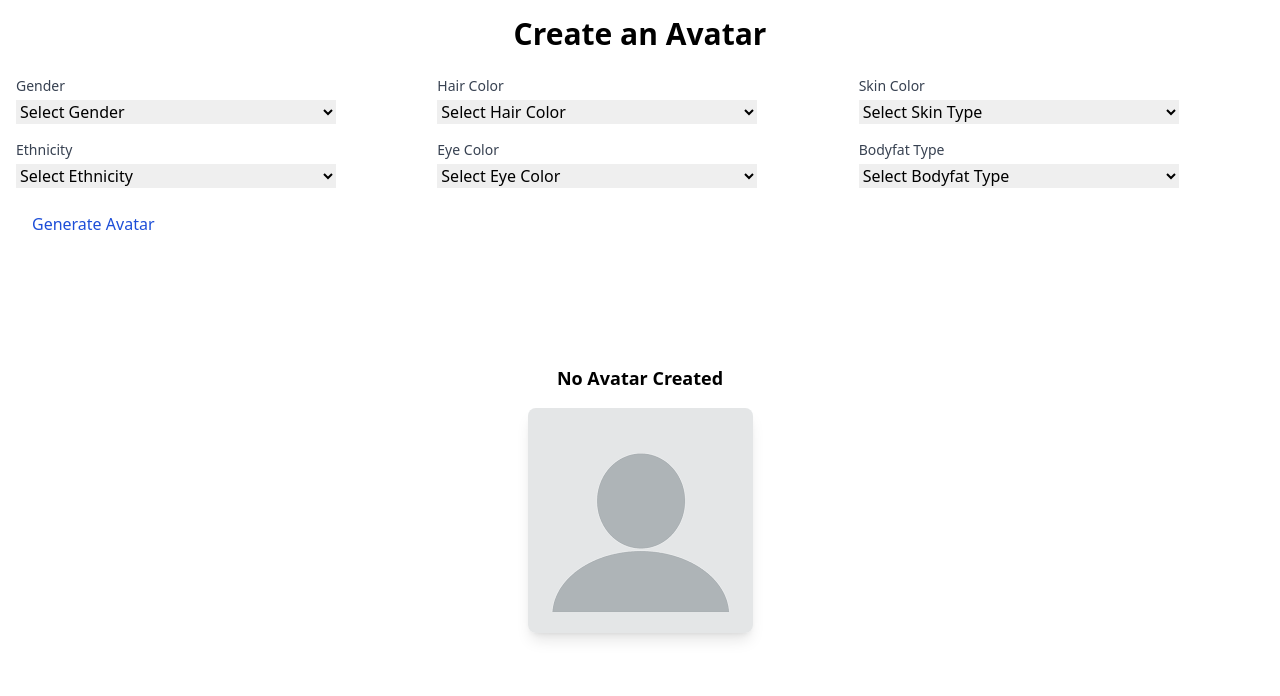
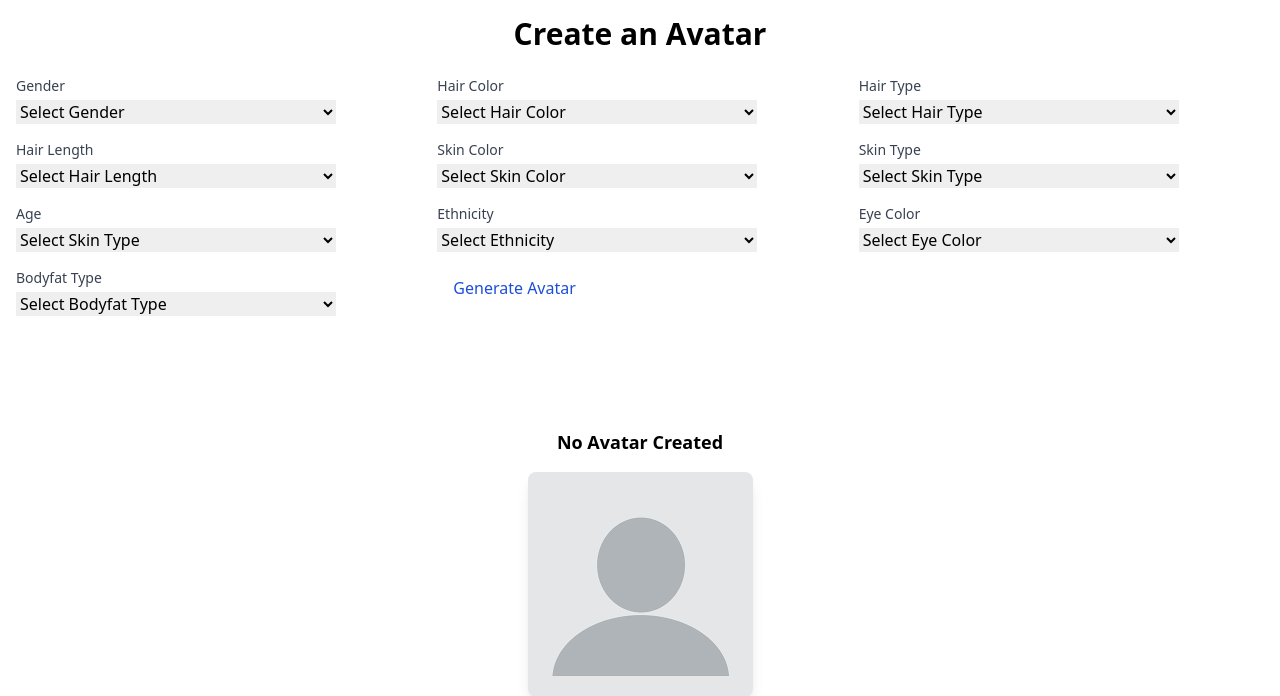
Before and after one commit to TylerGilman/SafeFace, a Django app: page / in a window 1280 px wide. Shown: the top 696 px of the page. Run offline with Django 5.2, Linux system fonts and the light colour scheme; some libraries are stand-ins or nearby versions.

Commit message:
improved form

```diff
--- a/create_face/templates/avatar_display.html
+++ b/create_face/templates/avatar_display.html
@@ -1,5 +1,5 @@
 {% block content %}
-  <button hx-post="create" hx-swap="outerHTML" hx-indicator="#ball" hx-vals='js:{gender: getGender(), hair_color: getHairColor(), skin_type: getSkinType(), eye_color: getEyeColor(), gender: getGender(), bodyfat: getBodyfat(), ethnicity: getEthnicity()}' class="bg-white text-blue-700 py-2 px-4 rounded hover:bg-blue-700 hover:text-white transition duration-300">
+  <button hx-post="create" hx-swap="outerHTML" hx-indicator="#ball" hx-vals='js:{gender: getGender(), hair_color: getHairColor(), hair_type: getHairType(), hair_length: getHairLength(), skin_color: getSkinColor(), skin_type: getSkinType(), eye_color: getEyeColor(), gender: getGender(), bodyfat: getBodyfat(), age: getAge(), ethnicity: getEthnicity()}'  class="bg-white text-blue-700 py-2 px-4 rounded hover:bg-blue-700 hover:text-white transition duration-300">
     Regenerate
   </button>
   <div name="avatar" id="avatar" hx-swap="outerHTML" hx-swap-oob="true" class="text-center">
--- a/create_face/templates/index.html
+++ b/create_face/templates/index.html
@@ -30,14 +30,60 @@
     </div>
 
     <div class="form-group">
-      <label for="skin_type" class="block text-sm font-medium text-gray-700 mb-1">Skin Color</label>
+      <label for="hair_type" class="block text-sm font-medium text-gray-700 mb-1">Hair Type</label>
+      <select id="hair_type" class="select select-bordered w-full max-w-xs">
+        <option disabled selected>Select Hair Type</option>
+        <option>Curly Hair</option>
+        <option>Straight Hair</option>
+        <option>Messy Hair</option>
+        <option>Wavy Hair</option>
+      </select>
+    </div>
+
+    <div class="form-group">
+      <label for="hair_length" class="block text-sm font-medium text-gray-700 mb-1">Hair Length</label>
+      <select id="hair_length" class="select select-bordered w-full max-w-xs">
+        <option disabled selected>Select Hair Length</option>
+        <option>Very Short Hair</option>
+        <option>Short Hair</option>
+        <option>Medium Hair</option>
+        <option>Long Hair</option>
+        <option>Very Long Hair</option>
+      </select>
+    </div>
+
+    <div class="form-group">
+      <label for="skin_color" class="block text-sm font-medium text-gray-700 mb-1">Skin Color</label>
+      <select id="skin_color" class="select select-bordered w-full max-w-xs">
+        <option disabled selected>Select Skin Color</option>
+        <option>White Skin</option>
+        <option>Pale Skin</option>
+        <option>Tan Skin</option>
+        <option>Dark Skin</option>
+        <option>Very Dark Skin</option>
+      </select>
+    </div>
+
+    <div class="form-group">
+      <label for="skin_type" class="block text-sm font-medium text-gray-700 mb-1">Skin Type</label>
       <select id="skin_type" class="select select-bordered w-full max-w-xs">
         <option disabled selected>Select Skin Type</option>
-        <option>Tan Skin</option>
-        <option>Pale Skin</option>
-        <option>Gross Skin</option>
-        <option>Dark Skin</option>
-        <option>Melted Skin</option>
+        <option>Freckled Skin</option>
+        <option>Clear Skin</option>
+        <option>Pimple Skin</option>
+        <option>See-Through Skin</option>
+      </select>
+    </div>
+
+    <div class="form-group">
+      <label for="age" class="block text-sm font-medium text-gray-700 mb-1">Age</label>
+      <select id="age" class="select select-bordered w-full max-w-xs">
+        <option disabled selected>Select Skin Type</option>
+        <option>Child</option>
+        <option>Teenager</option>
+        <option>Adult</option>
+        <option>Boomer</option>
+        <option>Elderly</option>
       </select>
     </div>
 
@@ -57,17 +103,16 @@
       </select>
     </div>
 
-
     <div class="form-group">
       <label for="eye_color" class="block text-sm font-medium text-gray-700 mb-1">Eye Color</label>
       <select id="eye_color" class="select select-bordered w-full max-w-xs">
         <option disabled selected>Select Eye Color</option>
         <option>Brown Eyes</option>
         <option>Blue Eyes</option>
-        <option>Red Eyes</option>
+        <option>Gray Eyes</option>
         <option>Yellow Eyes</option>
         <option>Green Eyes</option>
-        <option>Black Eyes</option>
+        <option>Red Eyes</option>
       </select>
     </div>
 
@@ -86,7 +131,7 @@
     </div>
 
   <div id="generate_button">
-  <button  hx-post="create" hx-swap="outerHTML"  hx-indicator="#ball" hx-vals='js:{gender: getGender(), hair_color: getHairColor(), skin_type: getSkinType(), eye_color: getEyeColor(), gender: getGender(), bodyfat: getBodyfat(), ethnicity: getEthnicity()}' class="bg-white text-blue-700 py-2 px-4 rounded hover:bg-blue-700 hover:text-white transition duration-300">
+  <button  hx-post="create" hx-swap="outerHTML"  hx-indicator="#ball" hx-vals='js:{gender: getGender(), hair_color: getHairColor(), hair_type: getHairType(), hair_length: getHairLength(), skin_color: getSkinColor(), skin_type: getSkinType(), eye_color: getEyeColor(), gender: getGender(), bodyfat: getBodyfat(), age: getAge(), ethnicity: getEthnicity()}' class="bg-white text-blue-700 py-2 px-4 rounded hover:bg-blue-700 hover:text-white transition duration-300">
     Generate Avatar
   </button>
   <img id="ball" name="ball" class="htmx-indicator content-center max-w-24" src="static/images/bouncing-ball.svg"/>
@@ -94,8 +139,20 @@
 
 
   <script>
+    function getGender() {
+      return document.getElementById("gender").value;
+    }
     function getHairColor() {
       return document.getElementById("hair_color").value;
+    }
+    function getHairType() {
+      return document.getElementById("hair_type").value;
+    }
+    function getHairLength() {
+      return document.getElementById("hair_length").value;
+    }
+    function getSkinColor() {
+      return document.getElementById("skin_color").value;
     }
     function getSkinType() {
       return document.getElementById("skin_type").value;
@@ -106,8 +163,8 @@
     function getEyeColor() {
       return document.getElementById("eye_color").value;
     }
-    function getGender() {
-      return document.getElementById("gender").value;
+    function getAge() {
+      return document.getElementById("age").value;
     }
     function getBodyfat() {
       return document.getElementById("bodyfat").value;
--- a/create_face/views.py
+++ b/create_face/views.py
@@ -28,7 +28,7 @@ def index(request):
 @csrf_exempt
 def create(request):
   # Define prompts and generate image
-  prompt = "Hyper-Realism, Front Face View, White Background, of a single person's face with the following attributes: " + request.POST.get('hair_color')+ " " + request.POST.get('eye_color') + " " + request.POST.get('skin_type') + " " + request.POST.get('ethnicity') + " " + request.POST.get('gender') + " " + request.POST.get('bodyfat') + " facing directly forward."
+  prompt = "Hyper-Realism, Front Face View, White Background, of a single person's face with the following attributes: " + request.POST.get('hair_color') + " " + request.POST.get('hair_type') + " " + request.POST.get('hair_length') + " " + request.POST.get('skin_type') + " " + request.POST.get('eye_color') + " " + request.POST.get('skin_type') + " " + request.POST.get('ethnicity') + " " + request.POST.get('gender') + " " + request.POST.get('bodyfat') + " " + request.POST.get('age') + " facing directly forward."
   negative_prompt = ""
 
   image = pipe(
```
Also changed, not shown: static/images/generated_image.png.
